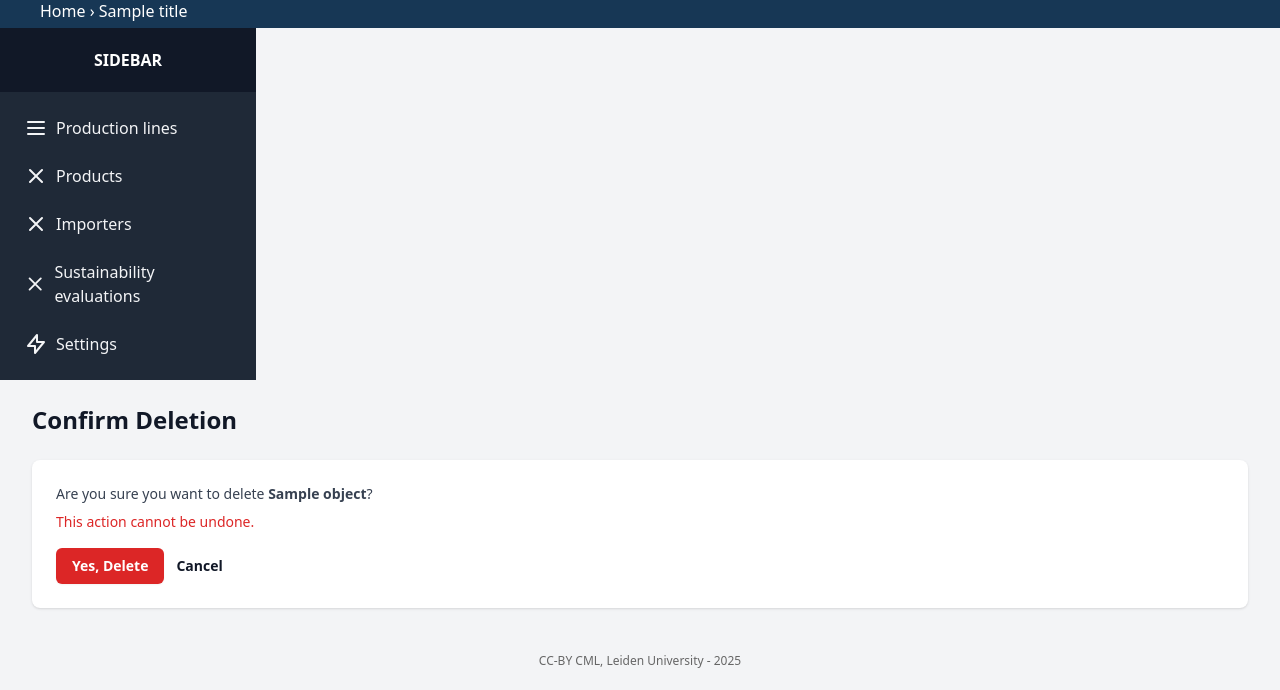
After one commit to CMLPlatform/SCE_API, a Django app: template mysite/dpp/templates/dpp/confirm_delete.html in a window 1280 px wide. The commit adds this page. Shown: the part 336-1026 px from the top of the page. Run offline with Django 5.2, Linux system fonts and the light colour scheme; the template is opened without the code that fills it: most values are stand-ins (such as "Sample title", 1, 10 or a date in 2020); some libraries are stand-ins or nearby versions.

Commit message:
Create custom templates (layouts) using Tailwind

```diff
--- /dev/null
+++ b/mysite/dpp/templates/dpp/base.html
@@ -0,0 +1,143 @@
+{% load static %}
+{% load i18n %}
+
+<!DOCTYPE html>
+<html lang="en">
+<head>
+    <meta charset="UTF-8">
+    <meta name="viewport" content="width=device-width, initial-scale=1.0">
+    <title>{% block title %}DPP{% endblock %}</title>
+    <script src="https://cdn.tailwindcss.com"></script>
+    <style type="text/css">
+        .sidenav {
+            height: 100%;
+            width: 150pt;
+            position: fixed;
+            z-index: 1;
+            top: 80px;
+            left: 0;
+            background-color: #666;
+            overflow-x: :hidden;
+            padding-top: 10px;
+        }
+    </style>
+</head>
+<body class="bg-gray-100">
+    {% if not is_popup %}
+    {% block header %}
+    <div id="header" style="background:#088488; color:white; padding:15px 20px; min-height:60px;">
+        <div style="max-width:1200px; margin:auto; display:flex; align-items:center; justify-content:space-between;">
+            <!-- Logo + Title -->
+            <div style="display:flex; align-items:center; gap:15px;">
+                <img src="{% static 'img/logo-white.png' %}" height="40" alt="Logo">
+                <a href="/" style="color:white; text-decoration:none; font-size:22px; font-weight:bold;">
+                    Lasers4MaaS Sustainability Cost Evaluation
+                </a>
+            </div>
+        </div>
+    </div>
+    {% endblock %}
+
+    <!--
+    <nav class="bg-white shadow-lg">
+        <div class="max-w-7xl mx-auto px-4 sm:px-6 lg:px-8">
+            <div class="flex justify-between h-16">
+                <div class="flex">
+                    <div class="flex-shrink-0 flex items-center">
+                        <h1 class="text-xl font-bold">Lasers4MaaS DPP Platform</h1>
+                    </div>
+                </div>
+            </div>
+        </div>
+    </nav>
+    -->
+
+    <!-- END Header -->
+    {% block nav-breadcrumbs %}
+      <nav aria-label="{% translate 'Breadcrumbs' %}">
+        {% block breadcrumbs %}
+        <div id="header" style="background:#173755; color:white; padding:5px 5px; min-height:20px;">
+            <div style="max-width:1200px; margin:auto; display:flex; align-items:center; justify-content:space-between;">
+                <!-- Breadcrumbs -->
+                <div class="breadcrumbs">
+                    <a href="{%url 'admin:index' %}">{% translate 'Home' %}</a>
+                    {% if title %} &rsaquo; {{ title }}{% endif %}
+                </div>
+            </div>
+        </div>
+        {% endblock %}
+      </nav>
+    {% endblock %}
+    {% endif %}
+
+    <!--
+    <div class="sidenav">
+        <a href="{% url opts.app_label|add:':'|add:'productionline_list' %}">Production lines</a>
+        <a href="{% url opts.app_label|add:':'|add:'producttype_list' %}">Products</a>
+        <a href="{% url opts.app_label|add:':'|add:'importer_list' %}">Importers</a>
+        <a href="{% url opts.app_label|add:':'|add:'sustainabilityevaluation_list' %}">Sustainability evaluations</a>
+    </div>
+    -->
+    <!-- sidebar -->
+    <div class="hidden md:flex flex-col w-64 bg-gray-800">
+        <div class="flex items-center justify-center h-16 bg-gray-900">
+            <span class="text-white font-bold uppercase">Sidebar</span>
+        </div>
+        <div class="flex flex-col flex-1 overflow-y-auto">
+            <nav class="flex-1 px-2 py-4 bg-gray-800">
+                <a href="{% url opts.app_label|add:':'|add:'productionline_list' %}" class="flex items-center px-4 py-2 text-gray-100 hover:bg-gray-700">
+                    <svg xmlns="http://www.w3.org/2000/svg" class="h-6 w-6 mr-2" fill="none" viewBox="0 0 24 24"
+                        stroke="currentColor">
+                        <path stroke-linecap="round" stroke-linejoin="round" stroke-width="2"
+                            d="M4 6h16M4 12h16M4 18h16" />
+                    </svg>
+                    Production lines
+                </a>
+                <a href="{% url opts.app_label|add:':'|add:'producttype_list' %}" class="flex items-center px-4 py-2 mt-2 text-gray-100 hover:bg-gray-700">
+                    <svg xmlns="http://www.w3.org/2000/svg" class="h-6 w-6 mr-2" fill="none" viewBox="0 0 24 24"
+                        stroke="currentColor">
+                        <path stroke-linecap="round" stroke-linejoin="round" stroke-width="2"
+                            d="M6 18L18 6M6 6l12 12" />
+                    </svg>
+                    Products
+                </a>
+                <a href="{% url opts.app_label|add:':'|add:'importer_list' %}" class="flex items-center px-4 py-2 mt-2 text-gray-100 hover:bg-gray-700">
+                    <svg xmlns="http://www.w3.org/2000/svg" class="h-6 w-6 mr-2" fill="none" viewBox="0 0 24 24"
+                        stroke="currentColor">
+                        <path stroke-linecap="round" stroke-linejoin="round" stroke-width="2"
+                            d="M6 18L18 6M6 6l12 12" />
+                    </svg>
+                    Importers
+                </a>
+                <a href="{% url opts.app_label|add:':'|add:'sustainabilityevaluation_list' %}" class="flex items-center px-4 py-2 mt-2 text-gray-100 hover:bg-gray-700">
+                    <svg xmlns="http://www.w3.org/2000/svg" class="h-6 w-6 mr-2" fill="none" viewBox="0 0 24 24"
+                        stroke="currentColor">
+                        <path stroke-linecap="round" stroke-linejoin="round" stroke-width="2"
+                            d="M6 18L18 6M6 6l12 12" />
+                    </svg>
+                    Sustainability evaluations
+                </a>
+                <a href="#" class="flex items-center px-4 py-2 mt-2 text-gray-100 hover:bg-gray-700">
+                    <svg xmlns="http://www.w3.org/2000/svg" class="h-6 w-6 mr-2" fill="none" viewBox="0 0 24 24"
+                        stroke="currentColor">
+                        <path stroke-linecap="round" stroke-linejoin="round" stroke-width="2"
+                            d="M13 10V3L4 14h7v7l9-11h-7z" />
+                    </svg>
+                    Settings
+                </a>
+            </nav>
+        </div>
+    </div>
+
+    <main class="max-w-7xl mx-auto py-6 sm:px-6 lg:px-8">
+        {% block content %}{% endblock %}
+    </main>
+
+{% block footer %}
+    <div id="footer" style="text-align:center; padding:20px; color:#666; font-size:12px;">
+        CC-BY CML, Leiden University - 2025
+    </div>
+{% endblock %}
+
+</body>
+</html>
--- /dev/null
+++ b/mysite/dpp/templates/dpp/confirm_delete.html
@@ -0,0 +1,38 @@
+{% extends "dpp/base.html" %}
+
+{% block title %}Delete {{ object }}{% endblock %}
+
+{% block content %}
+<div class="px-4 sm:px-0">
+    <div class="mb-6">
+        <h2 class="text-2xl font-semibold text-gray-900">Confirm Deletion</h2>
+    </div>
+
+    <div class="bg-white shadow sm:rounded-lg">
+        <div class="px-4 py-5 sm:p-6">
+            <div class="mb-4">
+                <p class="text-sm text-gray-700">
+                    Are you sure you want to delete <strong>{{ object }}</strong>?
+                </p>
+                <p class="mt-2 text-sm text-red-600">
+                    This action cannot be undone.
+                </p>
+            </div>
+
+            <form method="post">
+                {% csrf_token %}
+                <div class="flex items-center gap-x-3">
+                    <button type="submit"
+                            class="rounded-md bg-red-600 px-4 py-2 text-sm font-semibold text-white shadow-sm hover:bg-red-500 focus-visible:outline focus-visible:outline-2 focus-visible:outline-offset-2 focus-visible:outline-red-600">
+                        Yes, Delete
+                    </button>
+                    <a href="{% url opts.app_label|add:':'|add:opts.model_name|add:'_detail' object.pk %}"
+                       class="text-sm font-semibold leading-6 text-gray-900 hover:text-gray-700">
+                        Cancel
+                    </a>
+                </div>
+            </form>
+        </div>
+    </div>
+</div>
+{% endblock %}
--- a/mysite/mysite/settings.py
+++ b/mysite/mysite/settings.py
@@ -38,6 +38,8 @@ INSTALLED_APPS = [
     'django.contrib.messages',
     'django.contrib.staticfiles',
     'django_countries',
+    'crispy_forms',
+    'crispy_tailwind',
     'api',
     'dpp.apps.DppConfig',
     'rest_framework',
@@ -71,6 +73,8 @@ TEMPLATES = [
 ]
 
 WSGI_APPLICATION = 'mysite.wsgi.application'
+
+CRISPY_TEMPLATE_PACK = 'tailwind'
 
 
 # Database
```
Also changed, not shown: mysite/dpp/templates/dpp/generic_detail.html (added, +42 -0 lines), mysite/dpp/templates/dpp/generic_form.html (added, +35 -0 lines), mysite/dpp/templates/dpp/generic_list.html (added, +98 -0 lines), mysite/dpp/templates/dpp/index.html (+42 -3 lines), mysite/dpp/templatetags/dpp_extras.py (added, +32 -0 lines), mysite/dpp/static/img/L4M_logo.png (added), mysite/dpp/templatetags/__init__.py (added).
